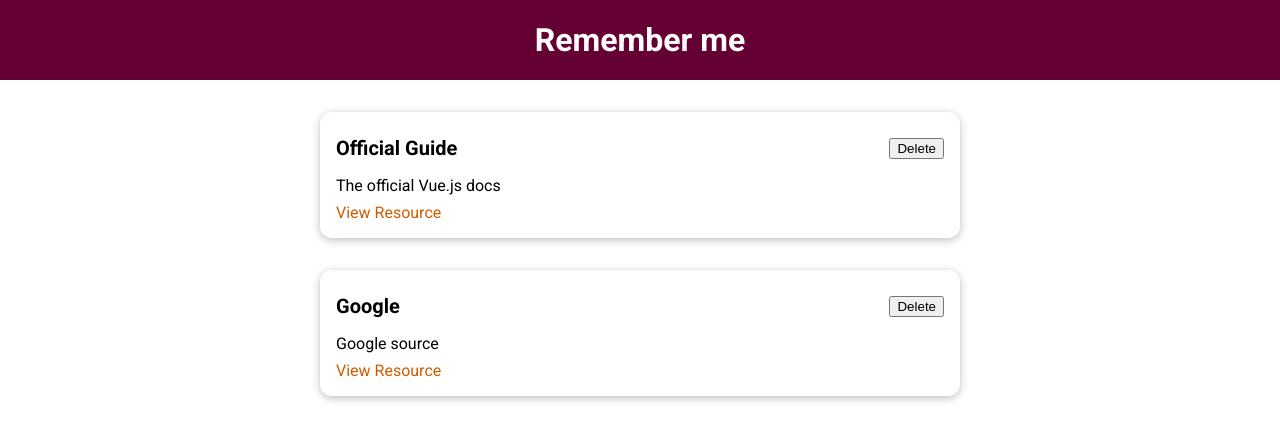
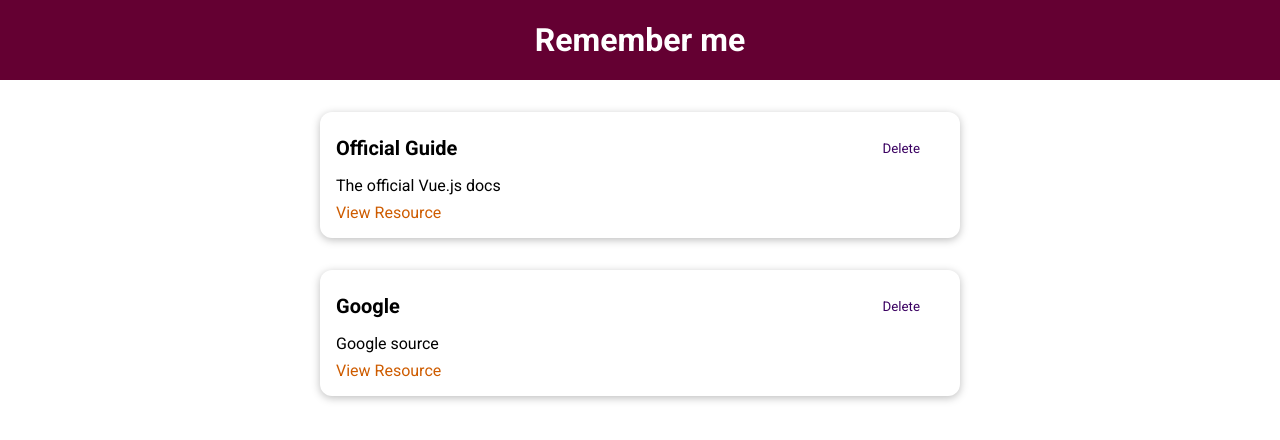
Before and after one commit to JhonathanAlfonso/Resources-Learning-Hub---Vue, a Vue app: page / in a window 1280 px wide. Shown: the top 440 px of the page. Built offline with nearby package versions, Linux system fonts and the light colour scheme.

Commit message:
style: basic button with styling

```diff
--- /dev/null
+++ b/src/components/UI/BaseButton.vue
@@ -0,0 +1,39 @@
+<template>
+  <button :type="type" :class="mode">
+    <slot></slot>
+  </button>
+</template>
+
+<script>
+export default {
+  props: ['type', 'mode']
+}
+</script>
+
+<style scoped>
+  button {
+  padding: 0.75rem 1.5rem;
+  font-family: inherit;
+  background-color: #3a0061;
+  border: 1px solid #3a0061;
+  color: white;
+  cursor: pointer;
+}
+
+button:hover,
+button:active {
+  background-color: #270041;
+  border-color: #270041;
+}
+
+.flat {
+  background-color: transparent;
+  color: #3a0061;
+  border: none;
+}
+
+.flat:hover,
+.flat:active {
+  background-color: #edd2ff;
+}
+</style>
--- a/src/components/learning-resource/ResourceItem.vue
+++ b/src/components/learning-resource/ResourceItem.vue
@@ -3,7 +3,7 @@
         <base-card>
             <header>
                 <h3>{{ title }}</h3>
-                <button>Delete</button>
+                <base-button mode="flat">Delete</base-button>
             </header>
             <p>{{ description }}</p>
             <nav>
@@ -23,7 +23,7 @@
 }
 </script>
 
-<style scoped>
+<style>
 li {
   margin: auto;
   max-width: 40rem;
--- a/src/main.js
+++ b/src/main.js
@@ -2,8 +2,11 @@
 
 import App from './App.vue'
 import BaseCard from './components/UI/BaseCard.vue'
+import BaseButton from './components/UI/BaseButton.vue'
 
 const app = createApp(App)
 
 app.component('base-card', BaseCard)
+app.component('base-button', BaseButton)
+
 app.mount('#app');
```
